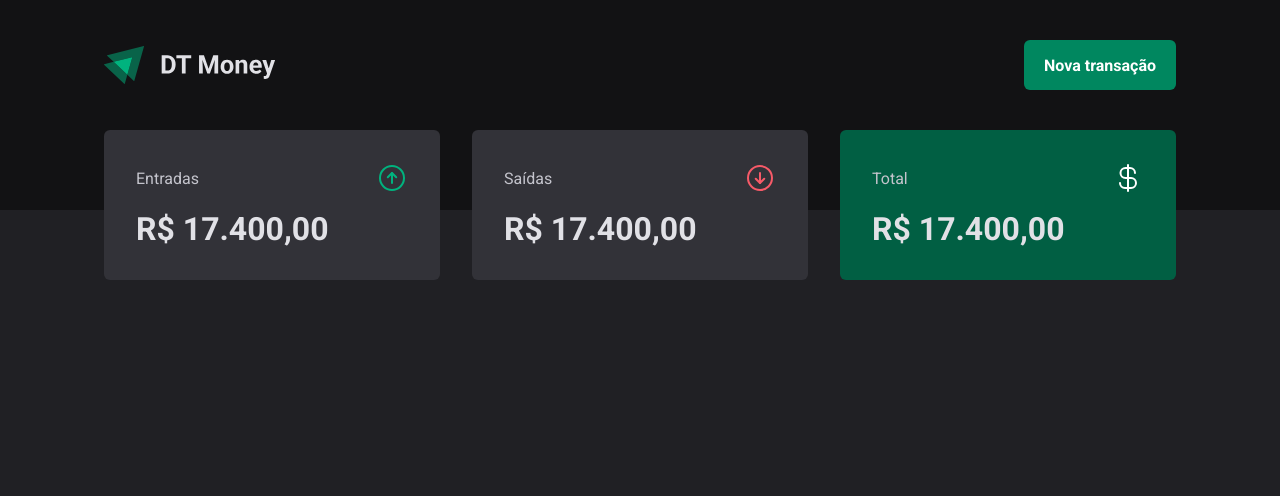
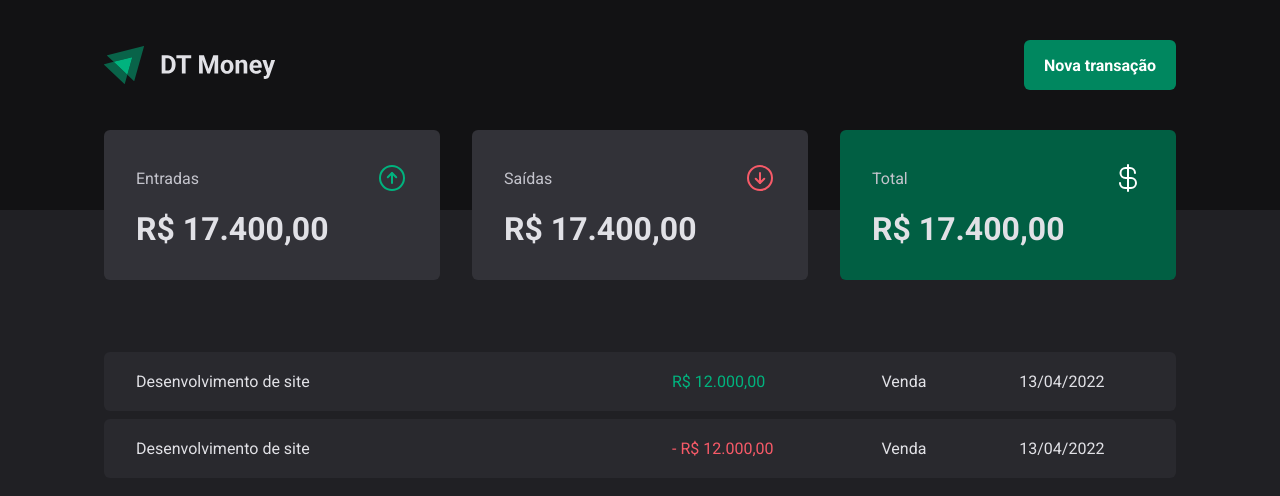
Before and after one commit to FtiagoF/DT-Money, a React (Vite) app: page / in a window 1280 px wide. Shown: the top 496 px of the page. Built offline with nearby package versions, Linux system fonts and the light colour scheme.

Commit message:
Transactions Table

```diff
--- a/src/pages/Transactions/index.tsx
+++ b/src/pages/Transactions/index.tsx
@@ -1,11 +1,43 @@
 import { Header } from "../../components/Header";
 import { Summary } from "../../components/Summary";
+import {
+  PriceHighLight,
+  TransactionsContainer,
+  TransctionsTable,
+} from "./styles";
 
 export function Transactions() {
-    return(
-        <div>
-            <Header />
-            <Summary />
-        </div>
-    );
+  return (
+    <div>
+      <Header />
+      <Summary />
+
+      <TransactionsContainer>
+        <TransctionsTable>
+          <tbody>
+            <tr>
+              <td width="50%">Desenvolvimento de site</td>
+              <td>
+                <PriceHighLight variant="income">
+                    R$ 12.000,00
+                </PriceHighLight>
+              </td>
+              <td>Venda</td>
+              <td>13/04/2022</td>
+            </tr>
+            <tr>
+              <td width="50%">Desenvolvimento de site</td>
+              <td>
+                <PriceHighLight variant="outcome">
+                  - R$ 12.000,00
+                </PriceHighLight>
+              </td>
+              <td>Venda</td>
+              <td>13/04/2022</td>
+            </tr>
+          </tbody>
+        </TransctionsTable>
+      </TransactionsContainer>
+    </div>
+  );
 }
--- a/src/pages/Transactions/styles.ts
+++ b/src/pages/Transactions/styles.ts
@@ -1 +1,39 @@
 import styled from "styled-components";
+
+export const TransactionsContainer = styled.main`
+  width: 100%;
+  max-width: 1120px;
+  margin: 4rem auto 0;
+  padding: 0 1.5rem;
+`;
+
+
+export const TransctionsTable = styled.table`
+    width: 100%;
+    border-collapse: separate;
+    border-spacing: 0 0.5rem;
+    /* margin-top: 1.5rem; */
+
+    td {
+        padding: 1.25rem 2rem;
+        background: ${props => props.theme['gray-700']};
+
+        &:first-child {
+            border-top-left-radius: 6px;
+            border-bottom-left-radius: 6px;
+        }
+
+        &:last-child {
+            border-top-right-radius: 6px;
+            border-bottom-right-radius: 6px;
+        }
+    }
+`;
+
+interface PriceHighLightProps {
+    variant?: 'income' | `outcome`;
+}
+
+export const PriceHighLight = styled.span<PriceHighLightProps>`
+    color: ${props => props.variant === 'income' ? props.theme['green-300'] : props.theme['red-300']};
+`;
```
